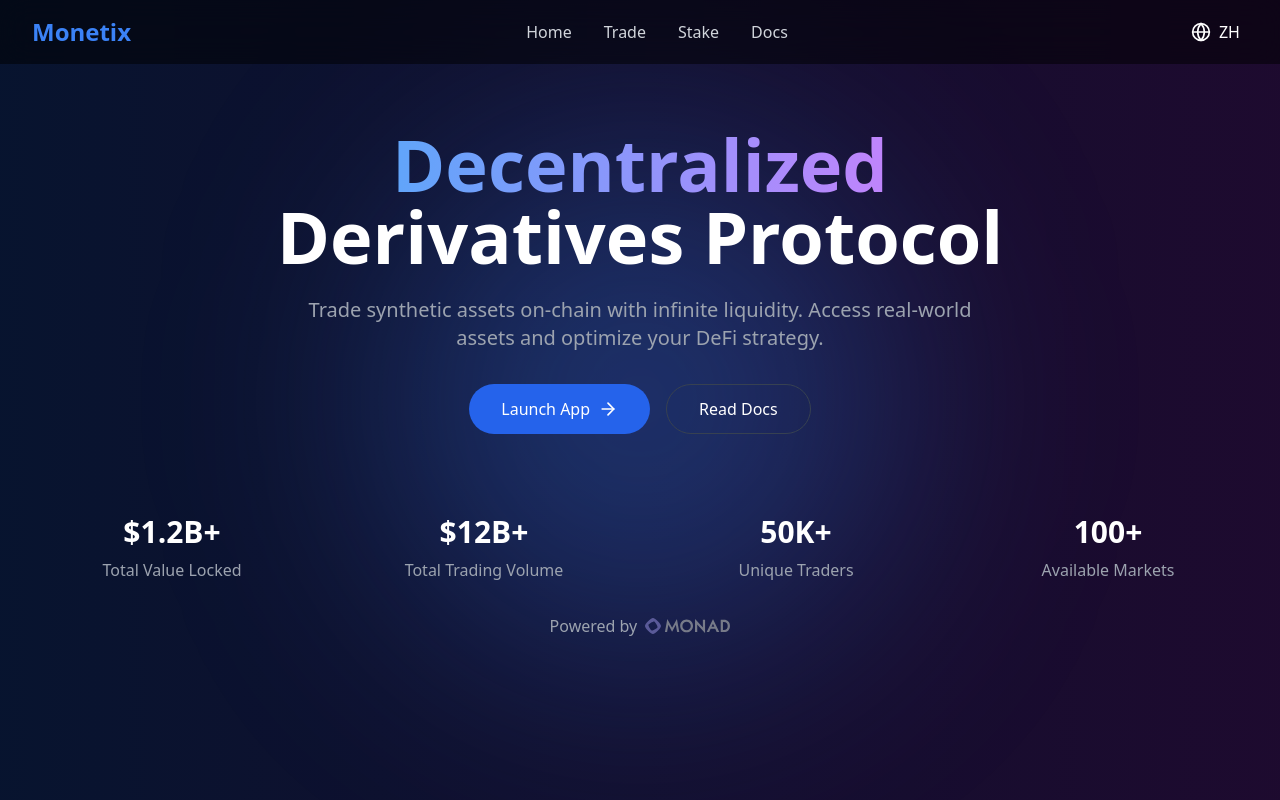
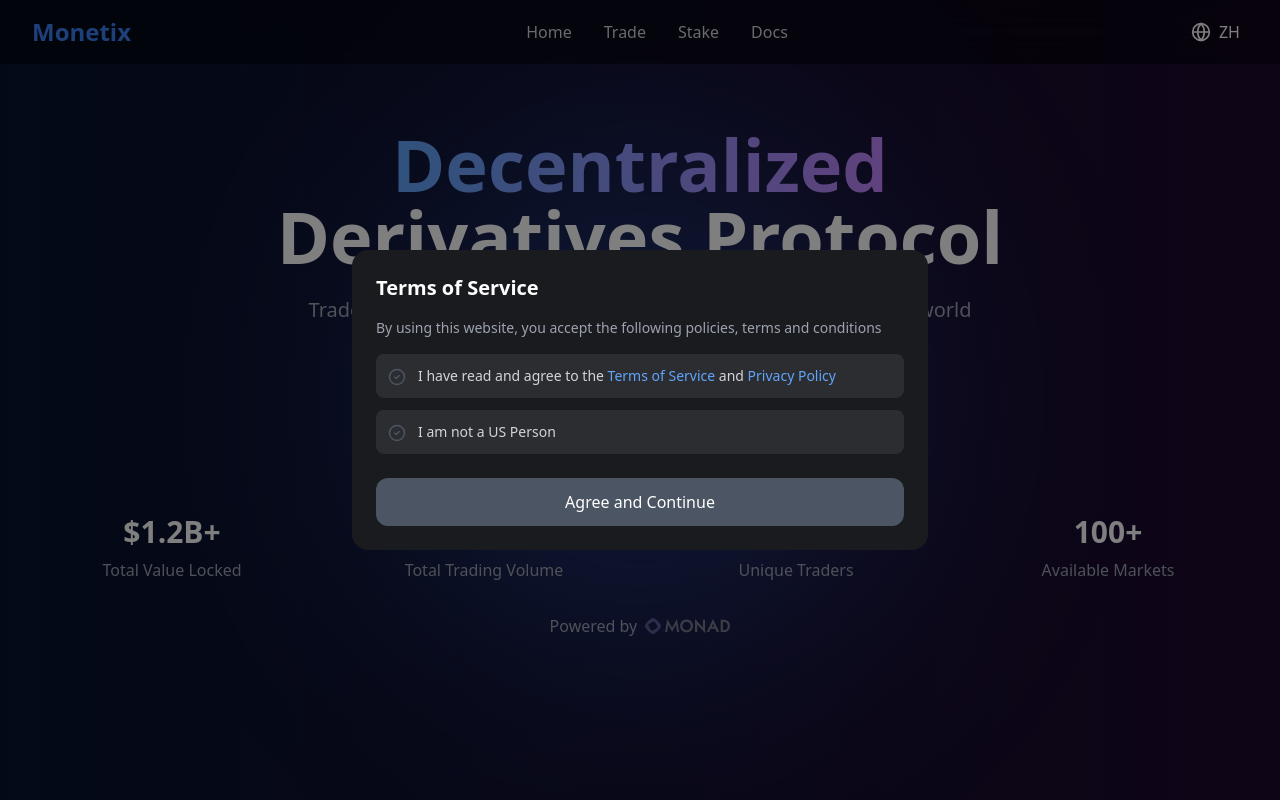
Before and after one commit to Monetix-fun/WebSite, a React (Vite) app: page / in a window 1280 px wide. Shown: the top 800 px of the page. Built offline with nearby package versions, Linux system fonts and the light colour scheme.

Commit message:
add Terms of Service modal

```diff
--- a/src/App.tsx
+++ b/src/App.tsx
@@ -1,14 +1,28 @@
-import React from 'react';
+import React, { useEffect, useState } from 'react';
 import Navbar from './components/Navbar';
 import Hero from './components/Hero';
 import Features from './components/Features';
+import { TermsModal } from './components/TermsModal';
 
 function App() {
+  const [showTerms, setShowTerms] = useState(false);
+
+  useEffect(() => {
+    const hasAcceptedTerms = localStorage.getItem('termsAccepted');
+    if (!hasAcceptedTerms) {
+      setShowTerms(true);
+    }
+  }, []);
+
   return (
     <div className="min-h-screen bg-black text-white">
       <Navbar />
       <Hero />
       <Features />
+      <TermsModal
+        isOpen={showTerms}
+        onClose={() => setShowTerms(false)}
+      />
     </div>
   );
 }
--- /dev/null
+++ b/src/components/TermsModal.tsx
@@ -0,0 +1,97 @@
+import React, { useState, useEffect } from 'react';
+import { useTranslation, Trans } from 'react-i18next';
+import { CheckCircle2 } from 'lucide-react';
+
+interface TermsModalProps {
+  isOpen: boolean;
+  onClose: () => void;
+}
+
+export function TermsModal({ isOpen, onClose }: TermsModalProps) {
+  const { t } = useTranslation();
+  const [termsAccepted, setTermsAccepted] = useState(false);
+  const [notUSPerson, setNotUSPerson] = useState(false);
+
+  const handleAgree = () => {
+    if (termsAccepted && notUSPerson) {
+      localStorage.setItem('termsAccepted', 'true');
+      onClose();
+    }
+  };
+
+  const handleLinkClick = (e: React.MouseEvent) => {
+    e.stopPropagation();
+  };
+
+  return isOpen ? (
+    <div className="fixed inset-0 bg-black bg-opacity-50 z-50 flex items-center justify-center p-4">
+      <div className="bg-[#1A1B1F] rounded-2xl max-w-xl w-full p-6">
+        <h2 className="text-xl font-bold mb-4 text-white">
+          {t('modal.terms.title')}
+        </h2>
+
+        <p className="text-gray-400 mb-4 text-sm">
+          {t('modal.terms.description')}
+        </p>
+
+        <div className="space-y-3">
+          {/* Terms Checkbox */}
+          <div
+            className="flex items-start gap-3 p-3 bg-[#2C2D31] rounded-lg cursor-pointer"
+            onClick={() => setTermsAccepted(!termsAccepted)}
+          >
+            <div className={`mt-0.5 flex-shrink-0 ${termsAccepted ? 'text-green-500' : 'text-gray-600'}`}>
+              <CheckCircle2 size={18} />
+            </div>
+            <div className="text-gray-300 text-sm">
+              <Trans
+                i18nKey="modal.terms.agreement"
+                components={{
+                  terms: (
+                    <a
+                      href="/terms"
+                      className="text-blue-400 hover:underline"
+                      onClick={handleLinkClick}
+                    />
+                  ),
+                  privacy: (
+                    <a
+                      href="/privacy"
+                      className="text-blue-400 hover:underline"
+                      onClick={handleLinkClick}
+                    />
+                  ),
+                }}
+              />
+            </div>
+          </div>
+
+          {/* US Person Checkbox */}
+          <div
+            className="flex items-start gap-3 p-3 bg-[#2C2D31] rounded-lg cursor-pointer"
+            onClick={() => setNotUSPerson(!notUSPerson)}
+          >
+            <div className={`mt-0.5 flex-shrink-0 ${notUSPerson ? 'text-green-500' : 'text-gray-600'}`}>
+              <CheckCircle2 size={18} />
+            </div>
+            <div className="text-gray-300 text-sm">
+              {t('modal.terms.notUsPerson')}
+            </div>
+          </div>
+        </div>
+
+        <button
+          onClick={handleAgree}
+          disabled={!termsAccepted || !notUSPerson}
+          className={`w-full mt-6 py-3 rounded-xl text-white text-base
+            ${termsAccepted && notUSPerson
+              ? 'bg-[#3B82F6] hover:bg-blue-600'
+              : 'bg-gray-600 cursor-not-allowed'
+            }`}
+        >
+          {t('modal.terms.agreeButton')}
+        </button>
+      </div>
+    </div>
+  ) : null;
+}
--- a/src/locales/en.ts
+++ b/src/locales/en.ts
@@ -67,5 +67,14 @@ export default {
     connect: 'Connect Wallet',
     disconnect: 'Disconnect',
     balance: 'Balance'
+  },
+  "modal": {
+    "terms": {
+      "title": "Terms of Service",
+      "description": "By using this website, you accept the following policies, terms and conditions",
+      "agreement": "I have read and agree to the <terms>Terms of Service</terms> and <privacy>Privacy Policy</privacy>",
+      "notUsPerson": "I am not a US Person",
+      "agreeButton": "Agree and Continue"
+    }
   }
 }
--- a/src/locales/zh.ts
+++ b/src/locales/zh.ts
@@ -67,5 +67,14 @@ export default {
     connect: '连接钱包',
     disconnect: '断开连接',
     balance: '余额'
+  },
+  "modal": {
+    "terms": {
+      "title": "服务条款",
+      "description": "使用本网站即表示您接受以下政策、条款和条件",
+      "agreement": "我已阅读并同意<terms>服务条款</terms>和<privacy>隐私政策</privacy>",
+      "notUsPerson": "我不是美国公民",
+      "agreeButton": "同意并继续"
+    }
   }
 }
```
